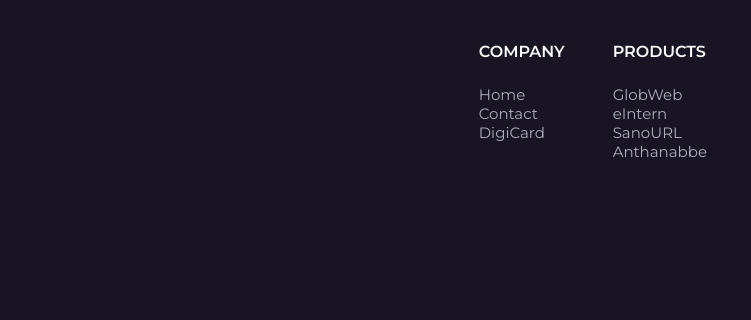
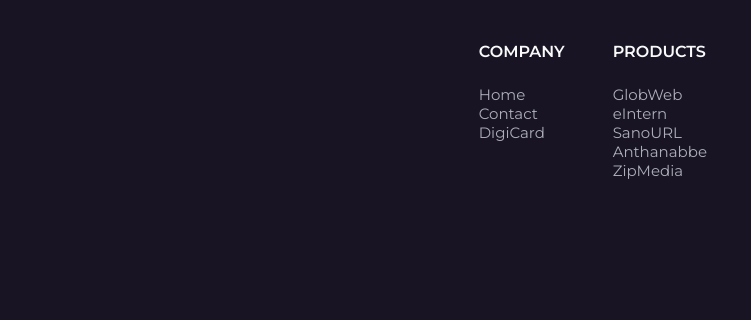
Before and after one commit to globsoftinc/globsoftinc.github.io, a plain HTML site: page index.html in a window 1280 px wide. Shown: the part 1262-1582 px from the top of the page, 261-1012 px from the left. Drawn offline with nearby package versions, Linux system fonts and the light colour scheme.

Commit message:
Update index.html

```diff
--- a/index.html
+++ b/index.html
@@ -233,6 +233,9 @@
                         <li>
                             <a href="https://anthanabbe.globsoft.tech" class="footer__link">Anthanabbe</a>
                         </li>
+                        <li>
+                            <a href="https://zipmedia.globsoft.tech" class="footer__link">ZipMedia</a>
+                        </li>
 
                     </ul>
                 </div>
```
